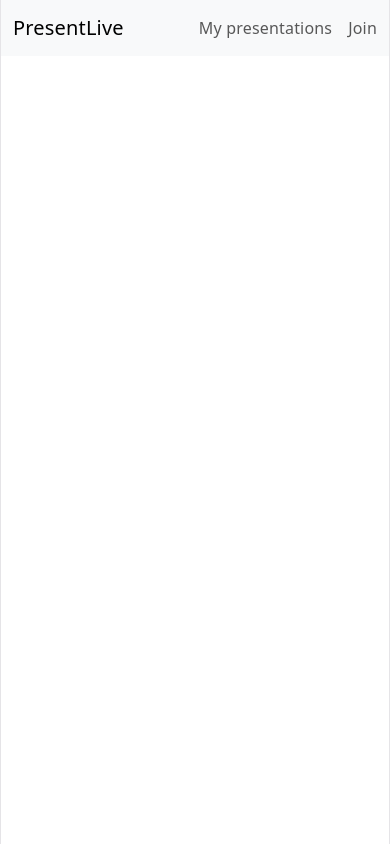
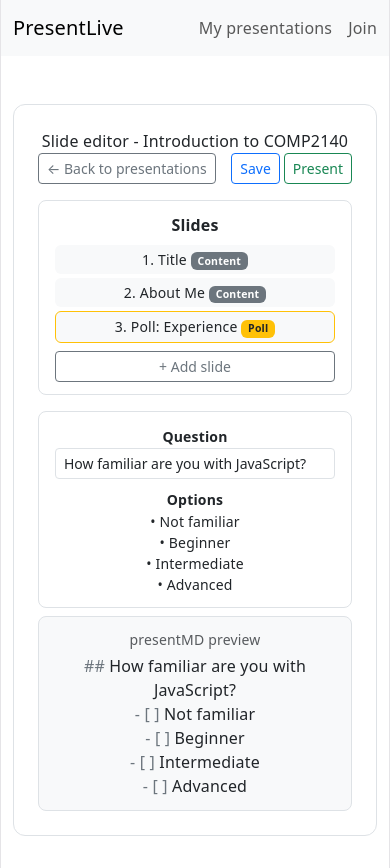
Before and after one commit to Ashom2/PresentLive, a React (Vite) app: page /decks/1/editor in a window 390 px wide. Before the commit the page ends 844 px from the top, so only its background shows below. Built offline with nearby package versions, Linux system fonts and the light colour scheme.

Commit message:
added deck editing and presenting pages

```diff
--- a/src/App.jsx
+++ b/src/App.jsx
@@ -2,7 +2,9 @@ import { BrowserRouter as Router, Routes, Route } from 'react-router-dom';
 import Header from './components/Header';
 import Home from './components/Home';
 import PresentationManager from './components/PresentationManager';
-import { decks } from './data/decks';
+import DeckEditor from './components/DeckEditor';
+import DeckPresenter from './components/DeckPresenter';
+import DeckAudience from './components/DeckAudience';
 
 /**
  * The root component of the React Chef application.
@@ -19,7 +21,7 @@ import { decks } from './data/decks';
  */
 function App() {
   const navLinks = [
-    { path: '/presentations', text: 'My presentations' },
+    { path: '/decks', text: 'My presentations' },
     { path: '/', text: 'Join' },
   ];
 
@@ -30,7 +32,10 @@ function App() {
         <div className="container mt-5">
           <Routes>
             <Route path="/" element={<Home />} />
-            <Route path="/presentations" element={<PresentationManager decks={decks} />} />
+            <Route path="/decks" element={<PresentationManager />} />
+            <Route path="/decks/:id/editor" element={<DeckEditor />} />
+            <Route path="/decks/:id/presenter" element={<DeckPresenter />} />
+            <Route path="/decks/:id/audience" element={<DeckAudience />} />
           </Routes>
         </div>
       </div>
--- /dev/null
+++ b/src/components/DeckAudience.jsx
@@ -0,0 +1,75 @@
+import React, { useState } from 'react';
+import { useNavigate, useParams } from 'react-router-dom';
+import { decks } from '../data/decks';
+
+/**
+ * Audience view for a deck.
+ *
+ * Lets an attendee answer the current poll. Answers can't be changed.
+ *
+ * @component
+ * @returns {JSX.Element} The audience page.
+ */
+function DeckAudience() {
+  const navigate = useNavigate();
+  const { id } = useParams();
+  const deck = decks.find((d) => d.id === id);
+
+  const [selected, setSelected] = useState(null);
+
+  if (!deck) return <p>Deck not found.</p>;
+
+  const options = ['Not familiar', 'Beginner', 'Intermediate', 'Advanced'];
+
+  return (
+    <div className="page-box">
+      <div className="page-title">Audience view — {deck.title}</div>
+      <div className="d-flex justify-content-between mb-3">
+        <button
+          className="btn btn-sm btn-outline-secondary"
+          onClick={() => navigate('/')}
+        >
+          ← Exit presentation
+        </button>
+        <span className="small text-muted">Slide 3 of 4 · Display name: Anonymous</span>
+      </div>
+
+      <div className="simple-border mb-3">
+        <h6 className="fw-semibold">How familiar are you with JavaScript?</h6>
+        {options.map((opt, i) => (
+          <div key={i} className="form-check">
+            <input
+              className="form-check-input"
+              type="radio"
+              name="poll"
+              id={`opt${i}`}
+              checked={selected === i}
+              onChange={() => setSelected(i)}
+            />
+            <label className="form-check-label" htmlFor={`opt${i}`}>
+              {opt}
+            </label>
+          </div>
+        ))}
+        <button
+          className="btn btn-sm btn-primary mt-2"
+          disabled={selected === null}
+        >
+          Submit answer
+        </button>
+        {selected !== null && (
+          <span className="ms-2 small text-success">submitted (cannot change)</span>
+        )}
+      </div>
+
+      <div className="simple-border">
+        <div className="fw-semibold mb-2">Live results</div>
+        <div className="small text-muted">
+          Results will appear here after you submit.
+        </div>
+      </div>
+    </div>
+  );
+}
+
+export default DeckAudience;
--- /dev/null
+++ b/src/components/DeckEditor.jsx
@@ -0,0 +1,99 @@
+import { useNavigate, useParams } from 'react-router-dom';
+import { decks } from '../data/decks';
+
+/**
+ * Slide editor page.
+ *
+ * Shows the deck's slides, a poll editor, and a presentMD preview.
+ *
+ * @component
+ * @returns {JSX.Element} The slide editor page.
+ */
+function Editor() {
+  const navigate = useNavigate();
+  const { id } = useParams();
+  const deck = decks.find((d) => d.id === id);
+
+  if (!deck) return <p>Deck not found.</p>;
+
+  return (
+    <div className="page-box">
+      <div className="page-title">Slide editor - {deck.title}</div>
+      <div className="d-flex justify-content-between mb-3">
+        <button
+          className="btn btn-sm btn-outline-secondary"
+          onClick={() => navigate('/decks')}
+        >
+          ← Back to presentations
+        </button>
+        <div className="d-flex gap-1">
+          <button className="btn btn-sm btn-outline-primary">Save</button>
+          <button
+            className="btn btn-sm btn-outline-success"
+            onClick={() => navigate(`/decks/${deck.id}/presenter`)}
+          >
+            Present
+          </button>
+        </div>
+      </div>
+      <div className="row g-3">
+        <div className="col-md-4">
+          <div className="simple-border">
+            <div className="fw-semibold mb-2">Slides</div>
+            <div className="d-flex flex-column gap-1 small">
+              <div className="p-1 bg-light rounded">
+                1. Title <span className="badge bg-secondary">Content</span>
+              </div>
+              <div className="p-1 bg-light rounded">
+                2. About Me <span className="badge bg-secondary">Content</span>
+              </div>
+              <div className="p-1 bg-light rounded border border-warning">
+                3. Poll: Experience <span className="badge bg-warning text-dark">Poll</span>
+              </div>
+            </div>
+            <button className="btn btn-sm btn-outline-secondary mt-2 w-100">
+              + Add slide
+            </button>
+          </div>
+        </div>
+        <div className="col-md-8">
+          <div className="simple-border mb-2">
+            <label className="small fw-semibold">Question</label>
+            <input
+              className="form-control form-control-sm mb-2"
+              value="How familiar are you with JavaScript?"
+              readOnly
+            />
+            <label className="small fw-semibold">Options</label>
+            <div className="small">
+              <div>• Not familiar</div>
+              <div>• Beginner</div>
+              <div>• Intermediate</div>
+              <div>• Advanced</div>
+            </div>
+          </div>
+          <div className="simple-border bg-light">
+            <div className="small text-muted mb-1">presentMD preview</div>
+            <div>
+              <span className="text-secondary">##</span> How familiar are you with JavaScript?
+            </div>
+            <div>
+              <span className="text-secondary">- [ ]</span> Not familiar
+            </div>
+            <div>
+              <span className="text-secondary">- [ ]</span> Beginner
+            </div>
+            <div>
+              <span className="text-secondary">- [ ]</span> Intermediate
+            </div>
+            <div>
+              <span className="text-secondary">- [ ]</span> Advanced
+            </div>
+          </div>
+        </div>
+      </div>
+    </div>
+  );
+}
+
+export default Editor;
--- /dev/null
+++ b/src/components/DeckPresenter.jsx
@@ -0,0 +1,59 @@
+import { useNavigate, useParams } from 'react-router-dom';
+import { decks } from '../data/decks';
+
+/**
+ * Presenter view for a deck.
+ *
+ * Shows the current slide with its live poll results.
+ *
+ * @component
+ * @returns {JSX.Element} The presenter page.
+ */
+function DeckPresenter() {
+  const navigate = useNavigate();
+  const { id } = useParams();
+  const deck = decks.find((d) => d.id === id);
+
+  if (!deck) return <p>Deck not found.</p>;
+
+  const options = ['Not familiar', 'Beginner', 'Intermediate', 'Advanced'];
+  const counts = [2, 5, 8, 3];
+  const total = counts.reduce((a, b) => a + b, 0);
+
+  return (
+    <div className="page-box">
+      <div className="page-title">Presenter view — {deck.title}</div>
+      <div className="d-flex justify-content-between mb-3">
+        <button
+          className="btn btn-sm btn-outline-secondary"
+          onClick={() => navigate('/decks')}
+        >
+          ← Back to presentations
+        </button>
+        <span className="small text-muted">Slide 3 of 4</span>
+      </div>
+
+      <div className="simple-border mb-3">
+        <h6 className="fw-semibold">How familiar are you with JavaScript?</h6>
+        <div className="small text-muted">
+          Audience answers on their own devices. You see results below.
+        </div>
+      </div>
+
+      <div className="simple-border">
+        <div className="fw-semibold mb-2">Live results · {total} responses</div>
+        <div className="d-flex align-items-end gap-2" style={{ height: '70px' }}>
+          {counts.map((c, i) => (
+            <div key={i} className="d-flex flex-column align-items-center">
+              <div className="bar" style={{ height: `${(c / total) * 60}px` }}></div>
+              <span className="small mt-1">{options[i].substring(0, 3)}</span>
+              <span className="small fw-bold">{c}</span>
+            </div>
+          ))}
+        </div>
+      </div>
+    </div>
+  );
+}
+
+export default DeckPresenter;
--- a/src/components/Header.jsx
+++ b/src/components/Header.jsx
@@ -15,7 +15,7 @@ import { Link, useLocation } from 'react-router-dom';
  * <Header
  *   brandText="PresentLive"
  *   navLinks={[
- *     { text: 'My presentations', path: '/presentations' },
+ *     { text: 'My presentations', path: '/decks' },
  *     { text: 'Join', path: '/join' },
  *   ]}
  * />
--- a/src/components/Home.jsx
+++ b/src/components/Home.jsx
@@ -41,7 +41,7 @@ function Home() {
             <div className="d-flex gap-2">
               <button
                 className="btn btn-sm btn-outline-primary"
-                onClick={() => navigate('/presentations')}
+                onClick={() => navigate('/decks')}
               >
                 My presentations
               </button>
--- a/src/components/PresentationManager.jsx
+++ b/src/components/PresentationManager.jsx
@@ -1,4 +1,5 @@
 import { useNavigate } from 'react-router-dom';
+import { decks } from '../data/decks';
 
 /**
  * Manage presentations page.
@@ -8,7 +9,7 @@ import { useNavigate } from 'react-router-dom';
  * @component
  * @returns {JSX.Element} The manage presentations page.
  */
-function PresentationManager({ decks }) {
+function PresentationManager() {
   const navigate = useNavigate();
 
   return (
@@ -29,22 +30,22 @@ function PresentationManager({ decks }) {
         </button>
       </div>
       <div className="d-flex flex-column gap-2">
-        {decks.map((d, i) => (
+        {decks.map((deck, i) => (
           <div key={i} className="simple-border d-flex justify-content-between align-items-center">
             <div>
-              <span className="fw-semibold">{d.title}</span>
-              <span className="badge bg-light text-dark border ms-2">{d.status}</span>
+              <span className="fw-semibold">{deck.title}</span>
+              <span className="badge bg-light text-dark border ms-2">{deck.status}</span>
             </div>
             <div className="d-flex gap-1">
               <button
                 className="btn btn-sm btn-outline-primary"
-                onClick={() => navigate('/editor')}
+                onClick={() => navigate(`/decks/${deck.id}/editor`)}
               >
                 Edit
               </button>
               <button
                 className="btn btn-sm btn-outline-success"
-                onClick={() => navigate('/audience')}
+                onClick={() => navigate(`/decks/${deck.id}/presenter`)}
               >
                 Present
               </button>
```
